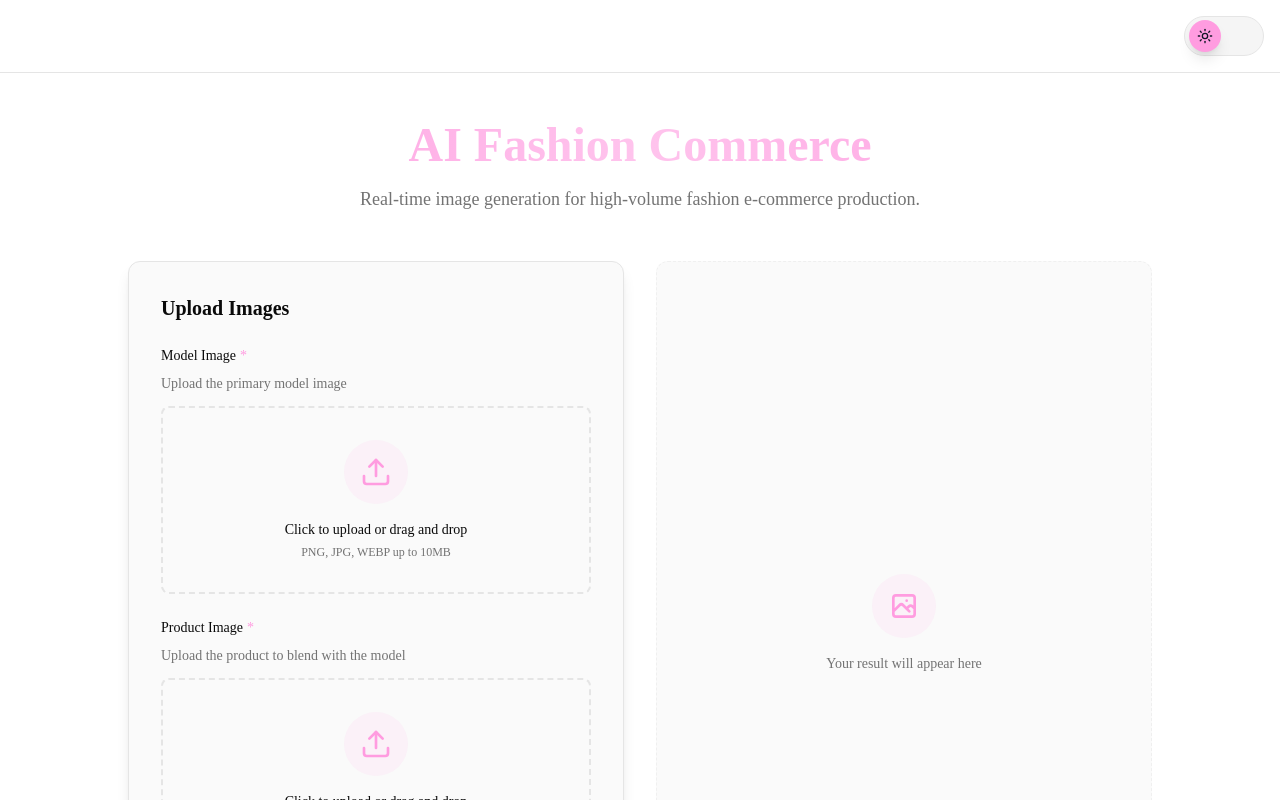
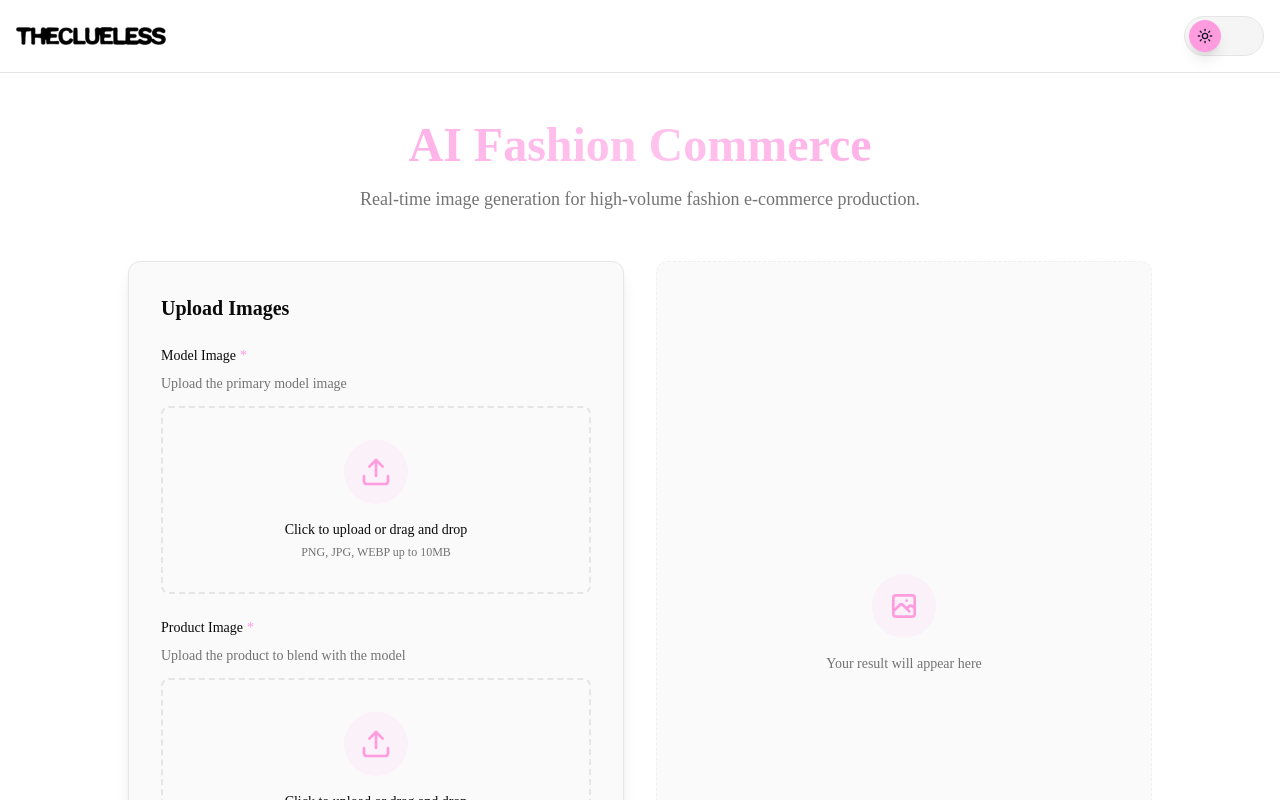
Before and after one commit to theclueless-ai/app-comfydeploy, a Next.js app: page / in a window 1280 px wide. Shown: the top 800 px of the page. Built offline with nearby package versions, Linux system fonts and the light colour scheme.

Commit message:
Add dynamic logo switching based on theme in Header component
Use black logo for light theme and white logo for dark theme

```diff
--- a/components/header.tsx
+++ b/components/header.tsx
@@ -1,16 +1,19 @@
 "use client";
 
 import { ThemeToggle } from "./theme-toggle";
+import { useTheme } from "./theme-provider";
 import Image from "next/image";
 
 export function Header() {
+  const { theme } = useTheme();
+
   return (
     <header className="border-b border-[rgb(var(--border))] bg-[rgb(var(--background))]/80 backdrop-blur-sm sticky top-0 z-50">
       <div className="container mx-auto px-4 py-4">
         <div className="flex items-center justify-between">
           <div className="flex items-center gap-3">
             <Image
-              src="/theclueless-logo-white.png"
+              src={theme === "light" ? "/theclueless-logo-black.png" : "/theclueless-logo-white.png"}
               alt="Theclueless Logo"
               width={150}
               height={50}
```
